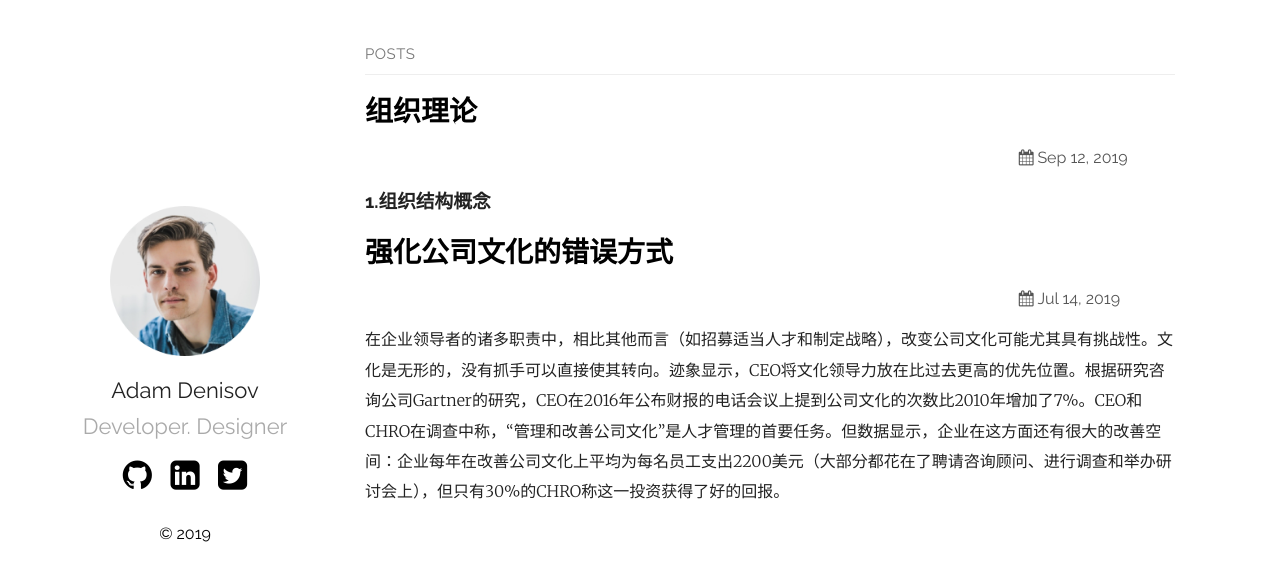
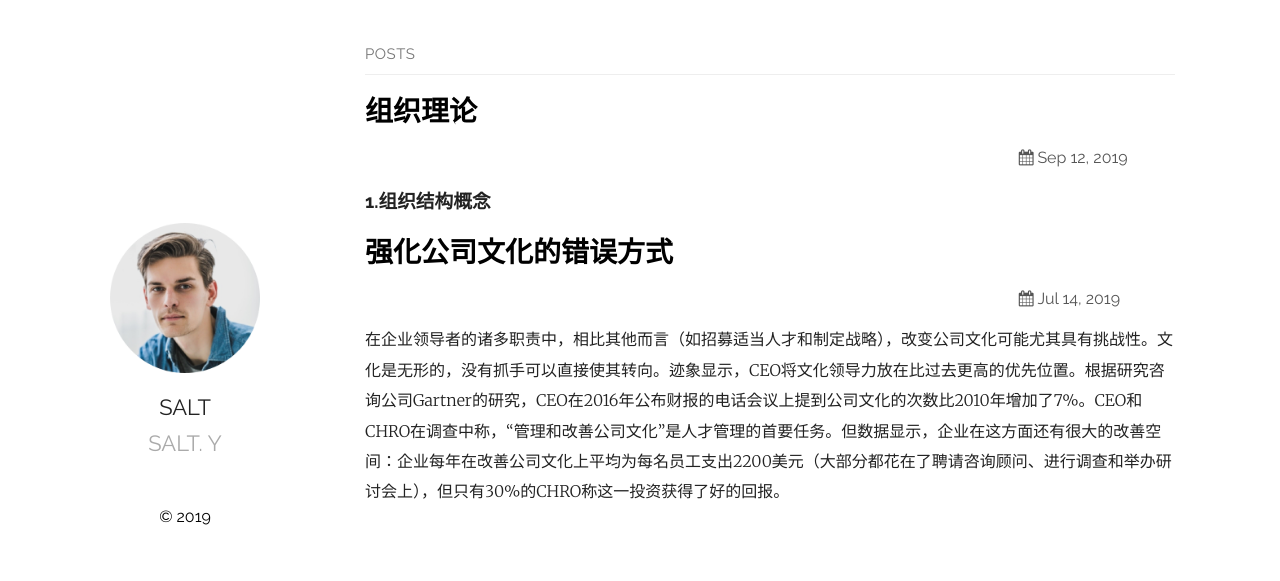
Before and after one commit to oaiegg/oaiegg.github.io, a Jekyll site: the page built from index.md, in a window 1280 px wide. Shown: the top 581 px of the page. Built offline with Jekyll 4.4.1, drawn with Linux system fonts in a browser that asks for light colours.

Commit message:
Update _config.yml

```diff
--- a/_config.yml
+++ b/_config.yml
@@ -1,6 +1,6 @@
-title: Your awesome title
-author: GitHub User
-email: your-email@domain.com
+title: SALT
+author: SALT
+email: yintao@outlook.com
 description: > # this means to ignore newlines until "show_exerpts:"
   Write an awesome description for your new site here. You can edit this
   line in _config.yml. It will appear in your document head meta (for
@@ -12,16 +12,13 @@ show_excerpts: true # set to true to show excerpts on the homepage
 sass:
   sass_dir: _sass
 plainwhite:
-  name: Adam Denisov
-  tagline: Developer. Designer
+  name: SALT
+  tagline: SALT. Y
   date_format: "%b %-d, %Y"
   sitemap: true # set to true to generate sitemap.xml content
 
   # generate social links in footer
   social_links:
-    twitter: thelehhman
-    github:  thelehhman
-    linkedIn: in/thelehhman
     rss: rss
     # dribbble: jekyll
     # facebook: jekyll
```
